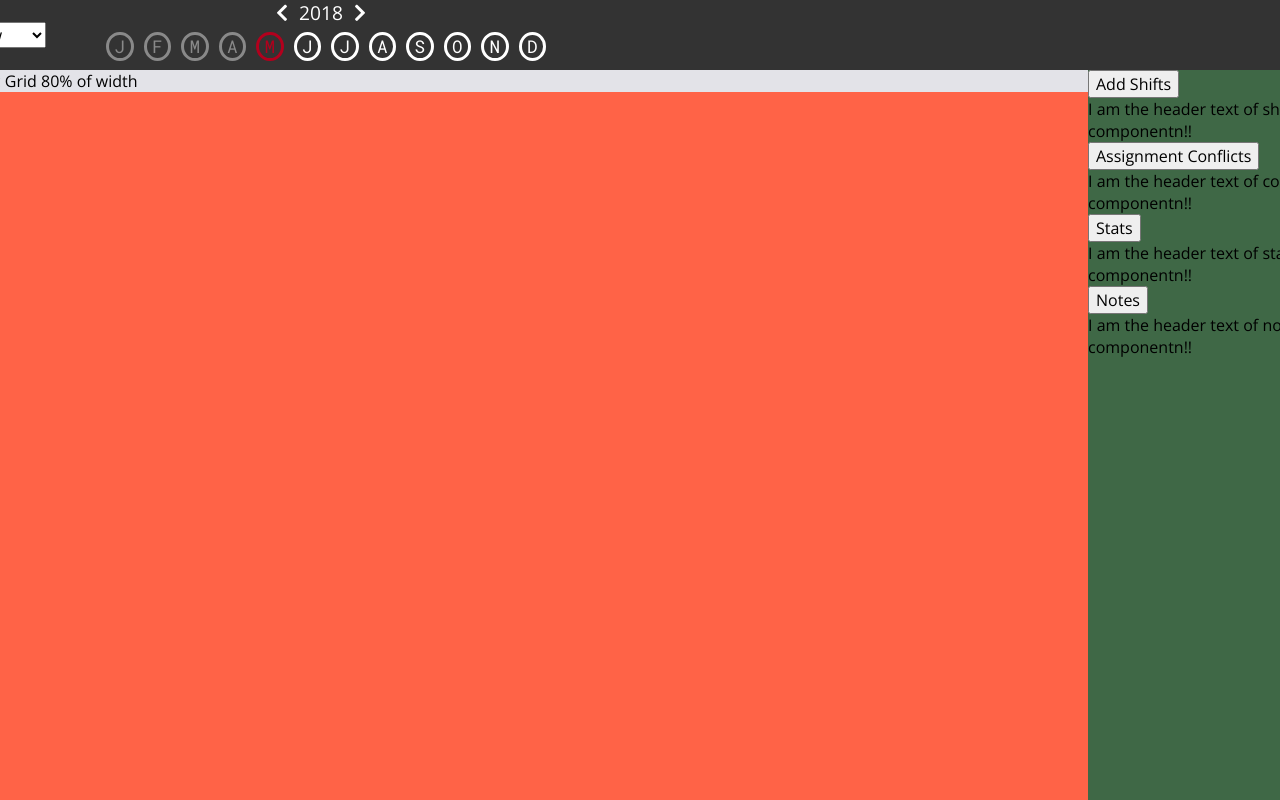
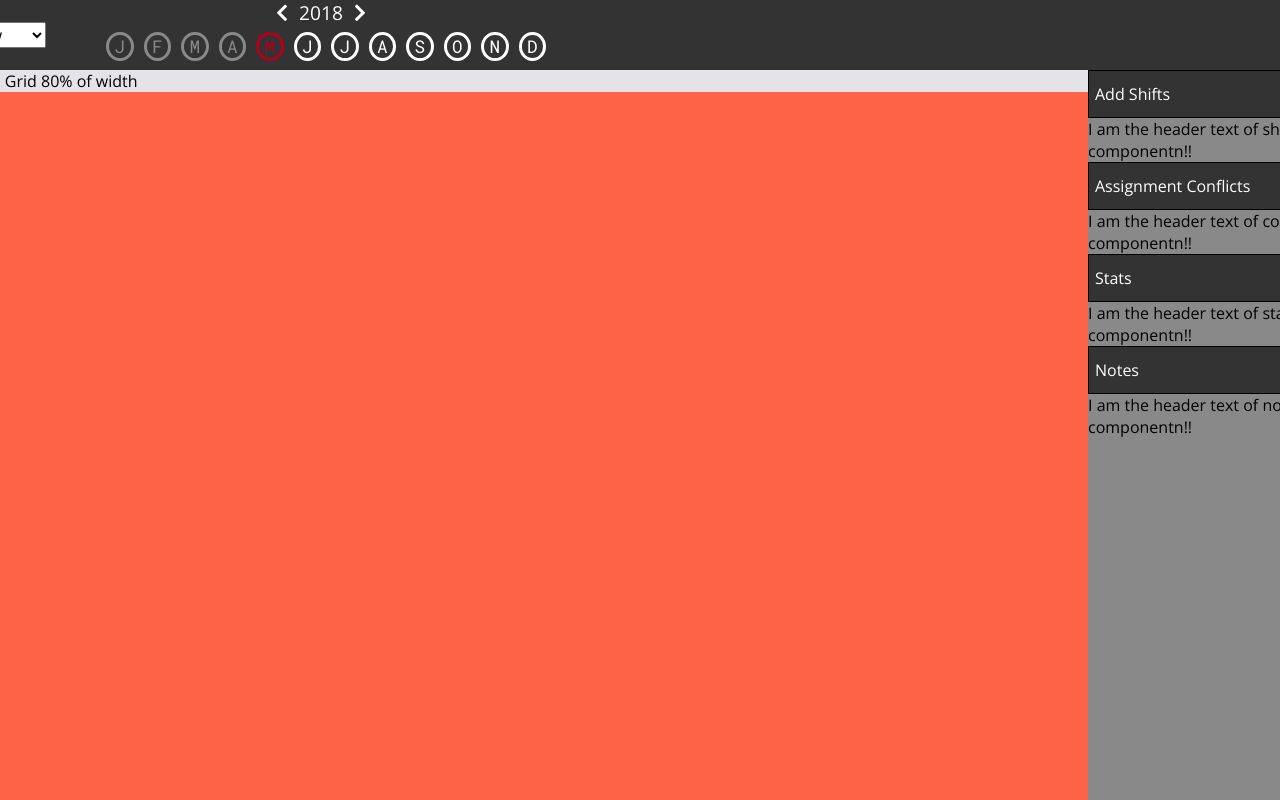
Before and after one commit to vsmithy/PhysicianSchedules, a React app: page / in a window 1280 px wide. Shown: the top 800 px of the page. Built offline with nearby package versions, Linux system fonts and the light colour scheme.

Commit message:
fixing previous commmit

```diff
--- a/public/styles.css
+++ b/public/styles.css
@@ -186,6 +186,20 @@ section, aside {
   padding: 0;
   height: 60rem;
   flex-basis: 19rem;
-  background-color: #3f6846;
+  background-color: #898989;
   display: inline-block;
 }
+
+/*   rightMenu stuff    */
+.expandToggle {
+  width: 100%;
+  height: 3rem;
+  border: 0.0625rem solid #000;
+  background-color: #333;
+  color: #fff;
+  text-align: left;
+}
+
+.expandToggle:hover {
+  color: #b2001d;
+}
```
Also changed, not shown: src/helpfulFiles/basicComponent.js (+1 -7 lines).
